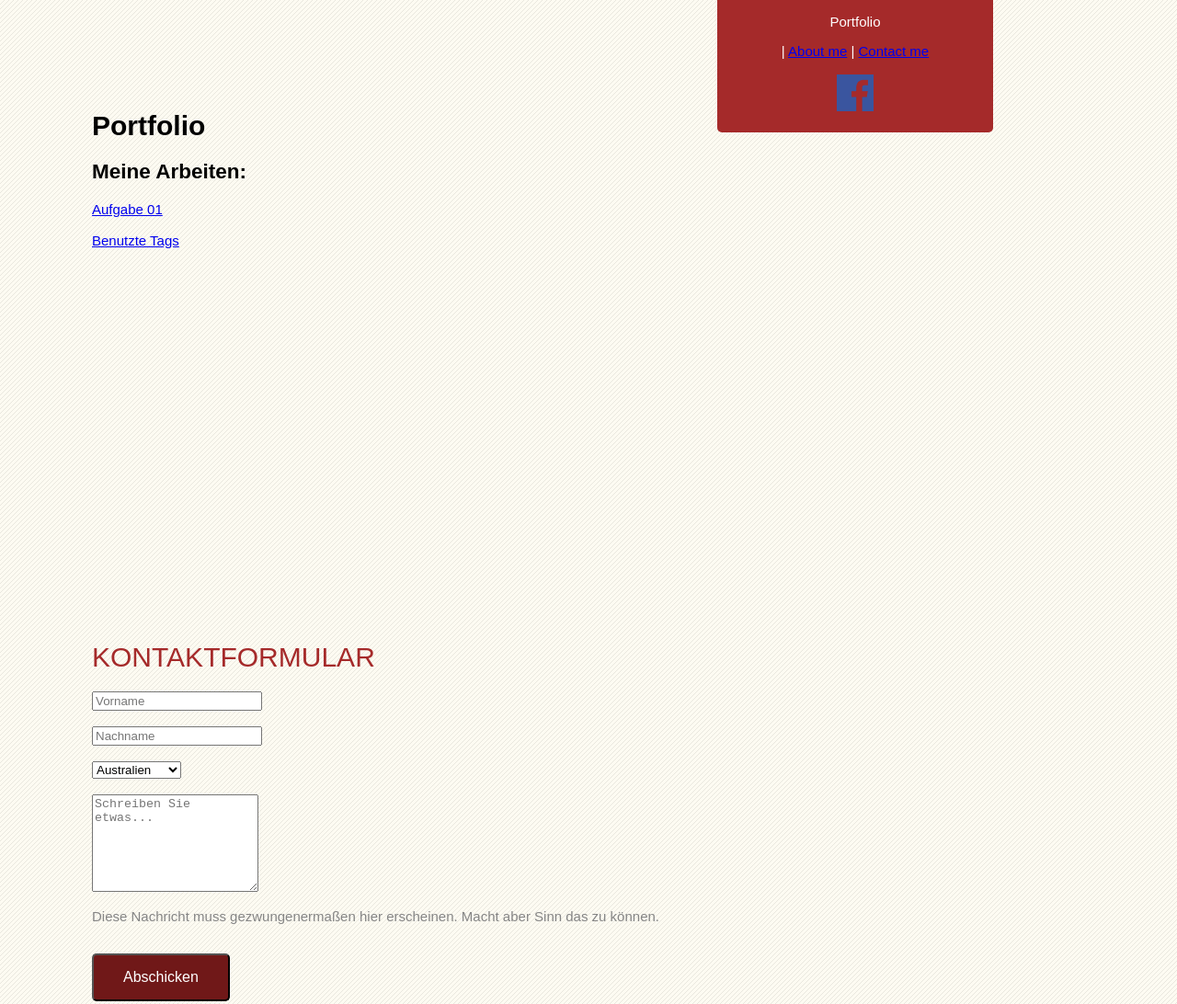
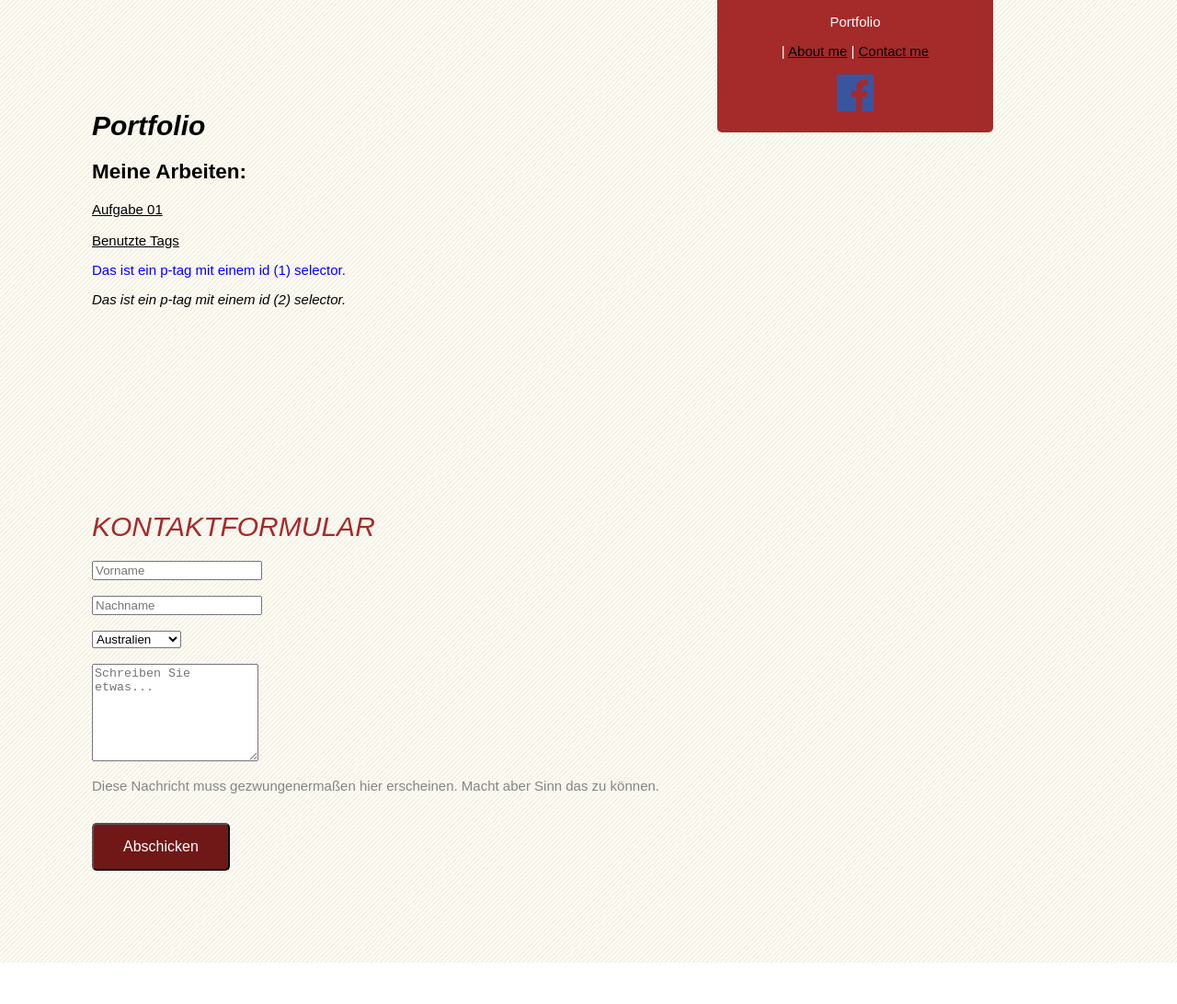
Before and after one commit to loge99/gis_lorenzo, a plain HTML site: page Aufgabe03/Portfolio.html in a window 1280 px wide. Shown: the top 1092 px of the page at 92% size. After the commit the page ends 1047 px from the top, so only its background shows below. Drawn offline with Linux system fonts and the light colour scheme.

Commit message:
Aufgabe 3 (update 2)

```diff
--- a/Aufgabe03/Portfolio.html
+++ b/Aufgabe03/Portfolio.html
@@ -8,12 +8,30 @@
     <title>
         Portfolio | Lorenzo Geyer
     </title>
+    <style>
+        a {
+            color: black;
+        }
+
+        h1 {
+            font-style: italic;
+        }
+
+        #idtag1 {
+            color: blue;
+        }
+
+        #idtag2
+        {
+            font-style: italic;
+        }
+    </style>
 </head>
 
 <body>
     <header>
         <p class="active"> Portfolio</p> |
-        <a class="fonti" href="https://loge99.github.io/gis_lorenzo/Aufgabe03/About_me">About me</a> |
+        <a href="https://loge99.github.io/gis_lorenzo/Aufgabe03/About_me">About me</a> |
         <a href="https://loge99.github.io/gis_lorenzo/Aufgabe03/Contact_me">Contact me</a><br><br>
         <a class="facebook" href="https://www.facebook.com/lorenzo.geyer.1" target="_blank"><img alt="Lorenzo facebook"
                 src="facebook.png" width="40" height="40"></a>
@@ -26,8 +44,22 @@
         <a href="https://loge99.github.io/gis_lorenzo/Aufgabe01/Aufgabe_1.html" target="_blank">Aufgabe 01</a><br><br><a
             href="https://loge99.github.io/gis_lorenzo/Aufgabe02/tags_used.html" target="_blank">Benutzte
             Tags</a>
-        <br><br><br><br><br><br><br><br><br><br><br><br><br><br><br><br><br><br><br><br><br><br><br><br><br>
 
+        <p id="idtag1">Das ist ein p-tag mit einem id (1) selector.</p>
+        <p id="idtag2">Das ist ein p-tag mit einem id (2) selector.</p>
+
+
+        <br>
+        <br>
+        <br>
+        <br>
+        <br>
+        <br>
+        <br>
+        <br>
+        <br>
+        <br>
+        <br>
 
         <div>
             <h1 class="redtext">KONTAKTFORMULAR</h1>
@@ -55,6 +87,7 @@
                     zu können.</p>
                 <br>
                 <input class="button" type="submit" value="Abschicken">
+                </form>
         </div>
 
     </main>
```
Also changed, not shown: Aufgabe03/About_me.html (+1 -0 lines), Aufgabe03/Contact_me.html (+1 -0 lines).
